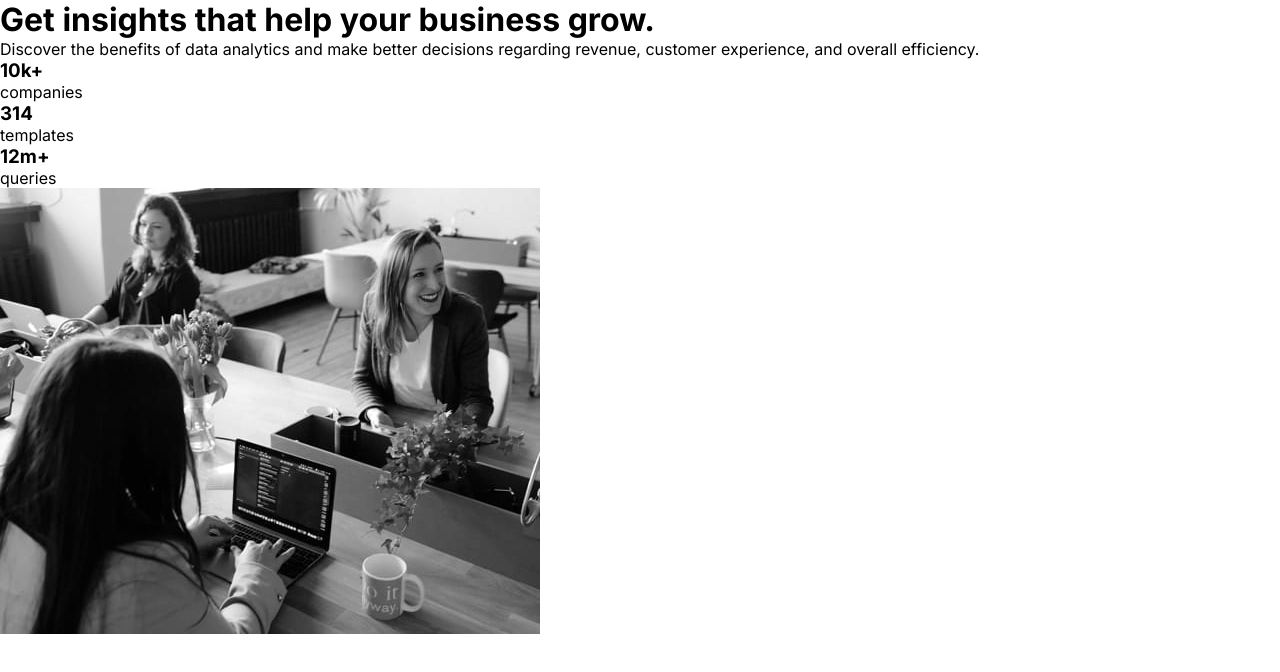
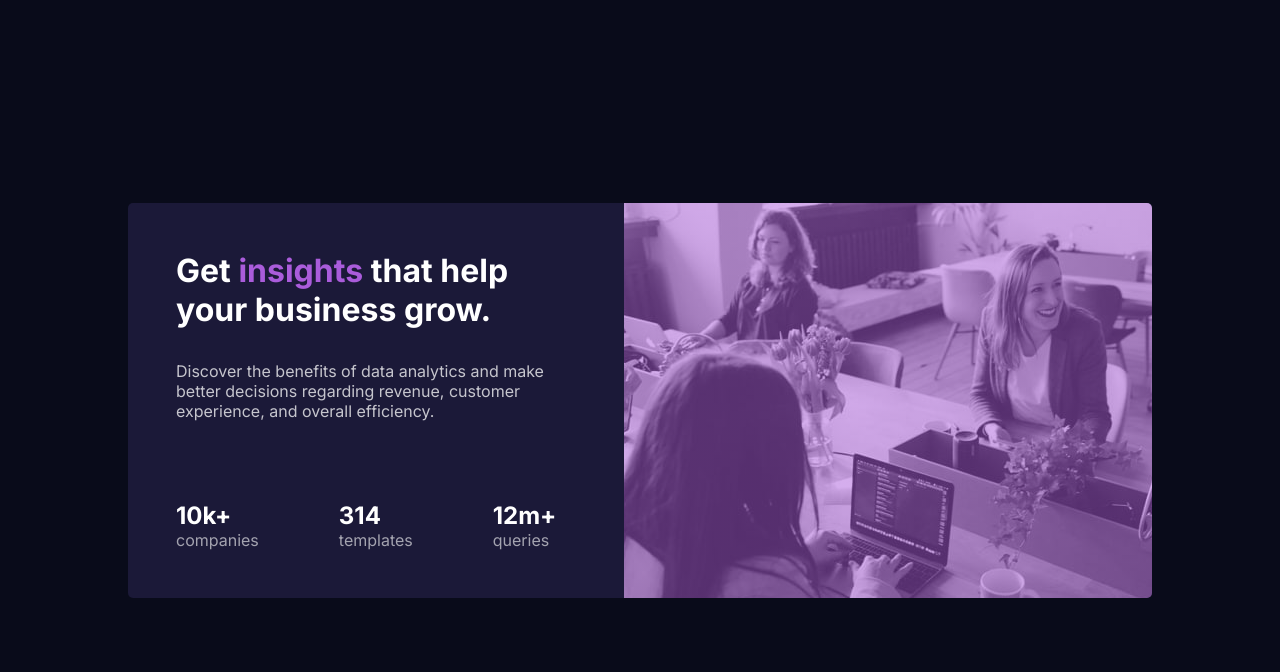
Before and after one commit to AmanGupta-95/Stats-Preview-Card, a plain HTML site: page index.html in a window 1280 px wide. Drawn offline with Linux system fonts and the light colour scheme.

Commit message:
removed img tag

```diff
--- a/index.html
+++ b/index.html
@@ -27,6 +27,7 @@
 		<div class="container">
 			<div class="card">
 				<div class="text-side">
+					<div class="main-heading">
 						<h1 class="header">
 							Get <span>insights</span> that help your business grow.
 						</h1>
@@ -34,23 +35,24 @@
 							Discover the benefits of data analytics and make better decisions
 							regarding revenue, customer experience, and overall efficiency.
 						</p>
+					</div>
 					<div class="stats">
-						<div class="companies">
-							<h3>10k+</h3>
+						<div class="stat-content companies">
+							<h2>10k+</h2>
 							companies
 						</div>
-						<div class="templates">
-							<h3>314</h3>
+						<div class="stat-content templates">
+							<h2>314</h2>
 							templates
 						</div>
-						<div class="queries">
-							<h3>12m+</h3>
+						<div class="stat-content queries">
+							<h2>12m+</h2>
 							queries
 						</div>
 					</div>
 				</div>
 				<div class="image-side">
-					<img class="desktop-image" src="images/image-header-desktop.jpg" alt="image" />
+					<!-- <img class="desktop-image" src="images/image-header-desktop.jpg" alt="image" /> -->
 				</div>
 			</div>
 		</div>
--- a/style.css
+++ b/style.css
@@ -6,15 +6,79 @@
 	box-sizing: border-box;
 }
 
-:root{
-    --blue: hsl(233, 47%, 7%)
-    --dark-blue: hsl(244, 38%, 16%)
-    --violet: hsl(277, 64%, 61%)
-    --white: hsl(0, 0%, 100%)
-    --white-mid:  hsla(0, 0%, 100%, 0.75)
-    --white-high:  hsla(0, 0%, 100%, 0.6)
+:root {
+	--blue: hsl(233, 47%, 7%);
+	--dark-blue: hsl(244, 38%, 16%);
+	--violet: hsl(277, 64%, 61%);
+	--white: hsl(0, 0%, 100%);
+	--white-mid: hsla(0, 0%, 100%, 0.75);
+	--white-high: hsla(0, 0%, 100%, 0.6);
 }
 
 html {
 	font-family: Inter;
 }
+
+.container {
+	background-color: var(--blue);
+	display: flex;
+	justify-content: center;
+	align-items: center;
+	height: 100vh;
+}
+
+.card {
+	background-color: var(--dark-blue);
+	display: flex;
+	border-radius: 5px;
+}
+
+.text-side {
+	margin: 3rem;
+	width: 25rem;
+	display: flex;
+	flex-flow: column;
+	text-align: left;
+}
+
+.main-heading {
+	word-wrap: break-word;
+	margin-bottom: 5rem;
+}
+
+.header {
+	color: var(--white);
+	margin-bottom: 2rem;
+}
+
+.header span {
+	color: var(--violet);
+}
+
+.description {
+	color: var(--white-mid);
+}
+
+.stats {
+	display: flex;
+}
+
+.stat-content {
+	margin-right: 5rem;
+	color: var(--white-high);
+}
+
+.stat-content h2 {
+	color: var(--white);
+}
+
+.image-side {
+	width: 33rem;
+	background: linear-gradient(
+			hsla(277, 64%, 61%, 0.5),
+			hsla(277, 64%, 61%, 0.5)
+		),
+		url('images/image-header-desktop.jpg') no-repeat top center;
+	border-top-right-radius: 5px;
+	border-bottom-right-radius: 5px;
+}
```
Lines whose indentation alone changed are shown as unchanged.
